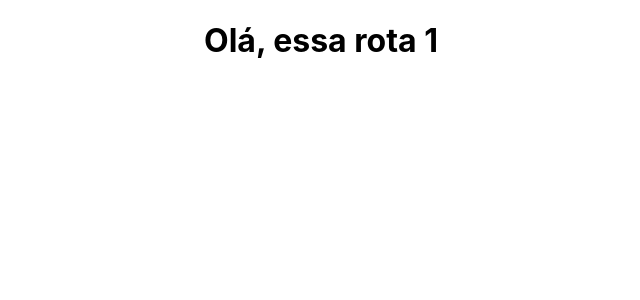
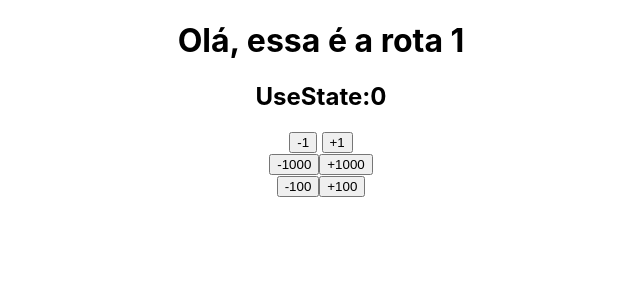
Before and after one commit to 0Matheus0/aprendendo-react, a React (Create React App) app: page /rota1 in a window 1280 px wide. Shown: the top 300 px of the page, without its empty margins (319-959 px from the left). Built offline with nearby package versions, Linux system fonts and the light colour scheme.

Commit message:
useState, aprendendo hooks

```diff
--- a/src/Component/Rota1.jsx
+++ b/src/Component/Rota1.jsx
@@ -1,16 +1,39 @@
-const Rota1 = () =>{
+import { useState } from "react";
+
+const Rota1 = (props) =>{
 
     //java script
+
     //html ou outros
+
+    //useState hook, atualiza os dados em tempo real
+
+
+
+
+    const[count, setCount] = useState(0);
 
 
     return (
         <div>
 
-            <h1>Olá, essa rota 1</h1>
+            <h1>Olá, essa é a rota 1</h1>
+
+            <h2>UseState:{count}</h2>
+
+            <button onClick = {() =>setCount (count-1)}>-1</button> {/* quando clicar diminui o count*/}
+            <button onClick = {() =>setCount (count+1)}>+1</button> {/* quando clicar aumenta o count*/}
+            <br/>
+            <button onClick = {() =>setCount (count-1000)}>-1000</button>
+            <button onClick = {() =>setCount (count+1000)}>+1000</button>
+            <br/>
+            <button onClick = {() =>setCount (count-100)}>-100</button>
+            <button onClick = {() =>setCount (count+100)}>+100</button>
+
+
 
         </div>
-    )
+    );
 
 
 }
--- a/src/Component/Rota2.jsx
+++ b/src/Component/Rota2.jsx
@@ -1,9 +1,31 @@
+import { useState } from "react";
+
 
 const Rota2 = () =>{
+
+    const [name, setName] = useState("");
+
+    const clicanobotao = (event) =>{
+        setName(event.target.value)
+
+    }
+
+    const insert = (escreve) =>{
+        setName(escreve.target.value)
+    }
 
     return (
         <div>
             <h1>Olá, essa é rota 2</h1>
+
+            <input value={name} onChange = {insert}/>
+
+            <br/>
+
+            <button onClick = {clicanobotao}>enviar</button>
+
+            <br/>
+
         </div>
     );
 }
```
